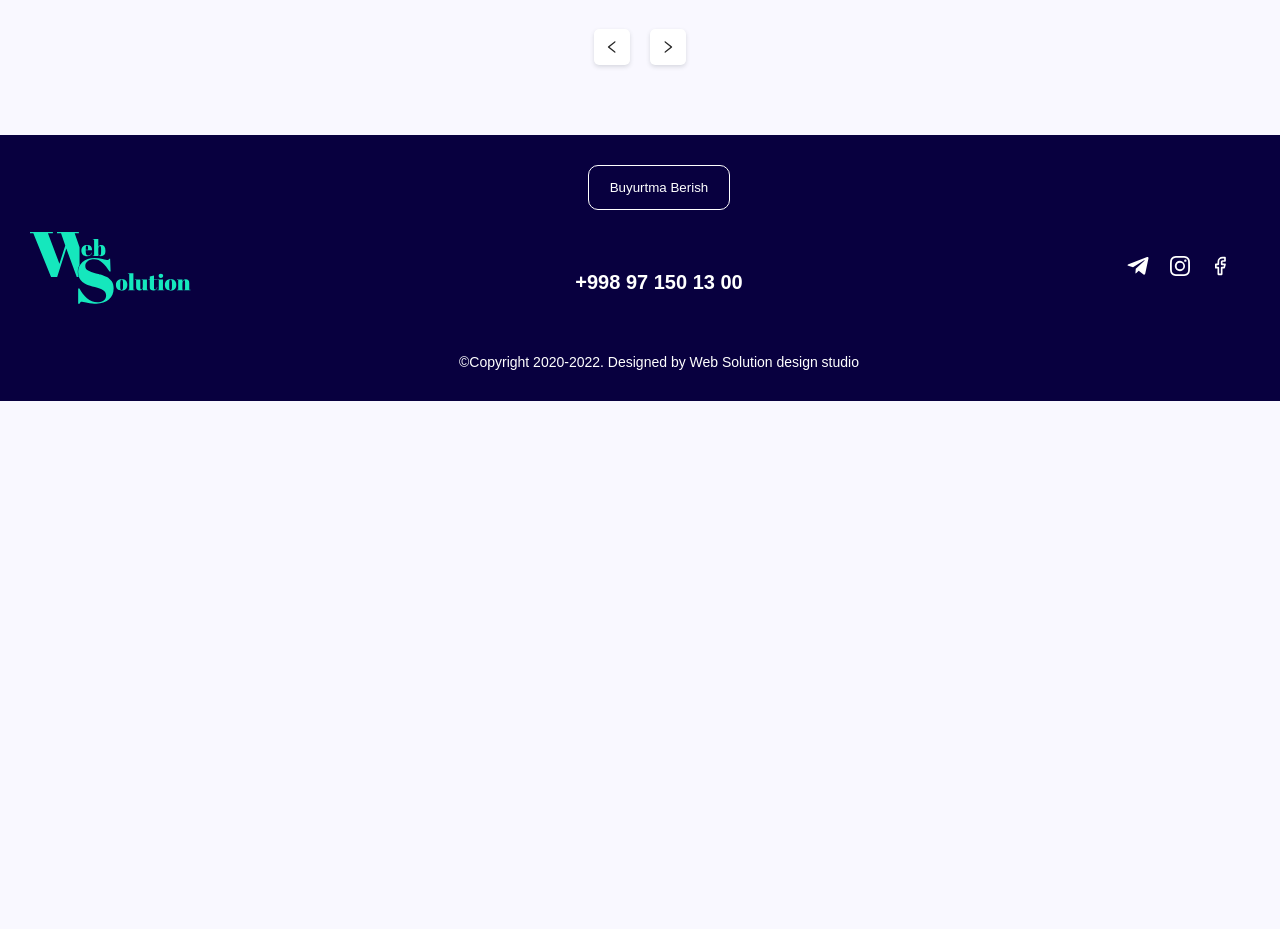
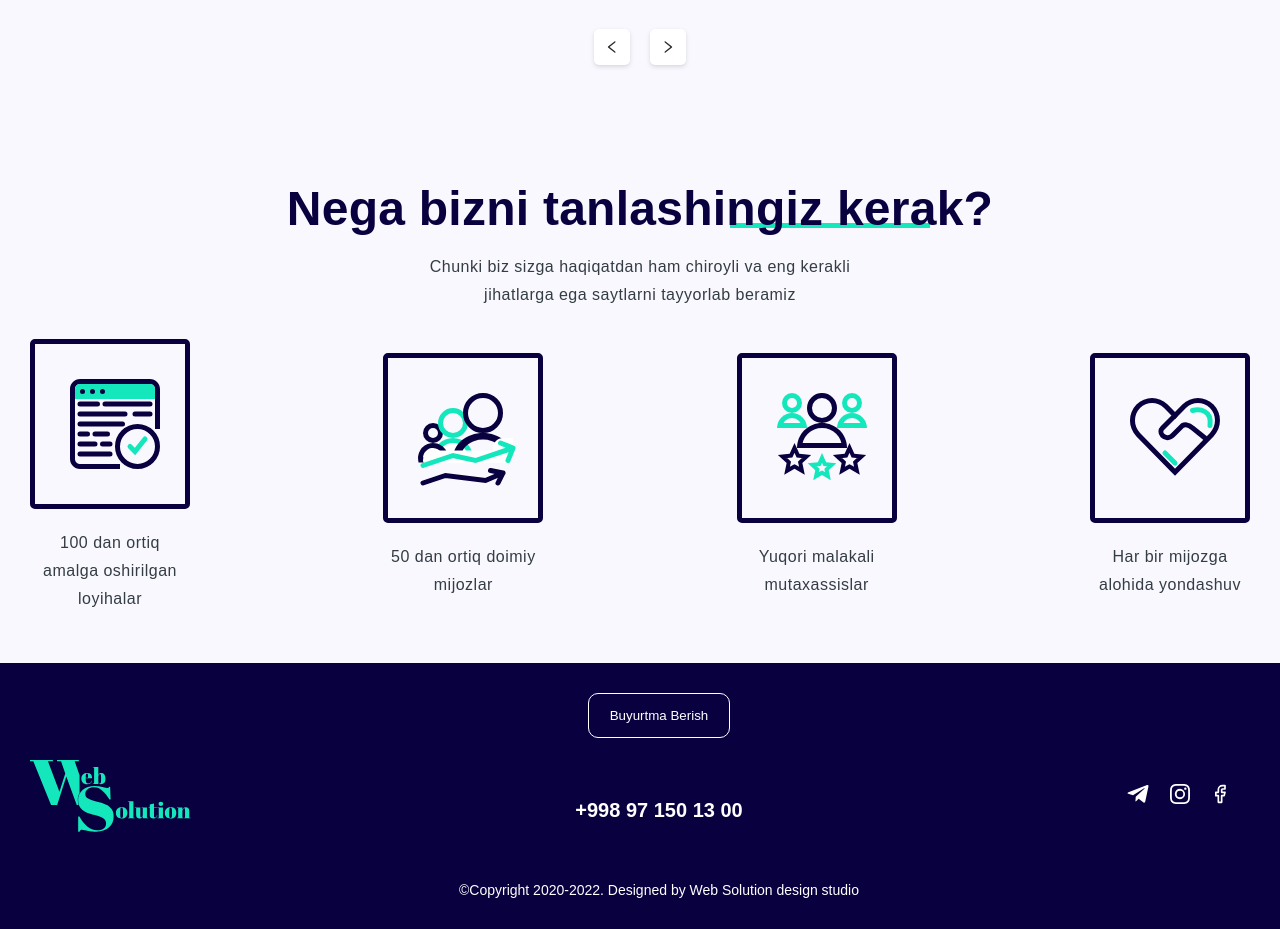
Before and after one commit to kozimov786/websolution, a React (Create React App) app: page / in a window 1280 px wide. Shown: the part 5860-6789 px from the top of the page. Before the commit the page ends 6261 px from the top, so only its background shows below. Built offline with nearby package versions, Linux system fonts and the light colour scheme.

Commit message:
Added WhyUs section

```diff
--- /dev/null
+++ b/src/components/WhyUs/WhyUs.js
@@ -0,0 +1,93 @@
+import React from 'react';
+import styled from 'styled-components';
+
+import WhyImg1 from '../../images/choose-1.svg';
+import WhyImg2 from '../../images/choose-2.svg';
+import WhyImg3 from '../../images/choose-3.svg';
+import WhyImg4 from '../../images/choose-4.svg';
+
+
+
+export default function WhyUs() {
+  return (
+    <Wrapper>
+      <div className="container">
+        <h2 className="title">Nega bizni tanlashingiz kerak?</h2>
+        <p>Chunki biz sizga haqiqatdan ham chiroyli va eng kerakli jihatlarga ega saytlarni tayyorlab beramiz</p>
+        <WhyList>
+          <WhyItem>
+            <div>
+              <img src={WhyImg1} alt="" />
+            </div>
+            <p>100 dan ortiq amalga oshirilgan loyihalar</p>
+          </WhyItem>
+
+          <WhyItem>
+            <div>
+              <img src={WhyImg2} alt="" />
+            </div>
+            <p>50 dan ortiq doimiy mijozlar</p>
+          </WhyItem>
+
+          <WhyItem>
+            <div>
+              <img src={WhyImg3} alt="" />
+            </div>
+            <p>Yuqori malakali mutaxassislar</p>
+          </WhyItem>
+
+          <WhyItem>
+            <div>
+              <img src={WhyImg4} alt="" />
+            </div>
+            <p>Har bir mijozga alohida yondashuv</p>
+          </WhyItem>
+        </WhyList>
+      </div>
+    </Wrapper>
+  )
+}
+
+const Wrapper = styled.div`
+padding-top: 50px;
+padding-bottom: 50px;
+ h2{
+   margin-bottom: 20px;
+ }
+ p{
+   width: 457px;
+   margin: 0 auto;
+   text-align: center;
+   font-weight: normal;
+    line-height: 28px;
+    letter-spacing: 0.5px;
+    color: #343C44;
+ }
+`
+const WhyList = styled.ul`
+ display: flex;
+ align-items: center;
+ justify-content: space-between;
+ margin-top: 30px;
+`
+
+const WhyItem = styled.li`
+width: 160px;
+display: flex;
+flex-direction: column;
+div{
+  border: 5px solid #08003F;
+  border-radius: 5px;
+  margin-bottom: 20px;
+  img{
+   width: 120px;
+   height: 120px;
+   margin: 20px;
+
+ }
+}
+
+ p{
+   width: 100%;
+ }
+`
--- a/src/pages/Home.js
+++ b/src/pages/Home.js
@@ -5,6 +5,7 @@ import Hero from '../components/Hero/Hero';
 import Portfolio from '../components/Portfolio/Portfolio';
 import Services from '../components/services/Services';
 import Steps from '../components/Steps/Steps';
+import WhyUs from '../components/WhyUs/WhyUs';
 
 export default function Home() {
   return <div>
@@ -14,5 +15,6 @@ export default function Home() {
     <Steps />
     <FormFill />
     <Portfolio />
+    <WhyUs />
   </div>;
 }
```
